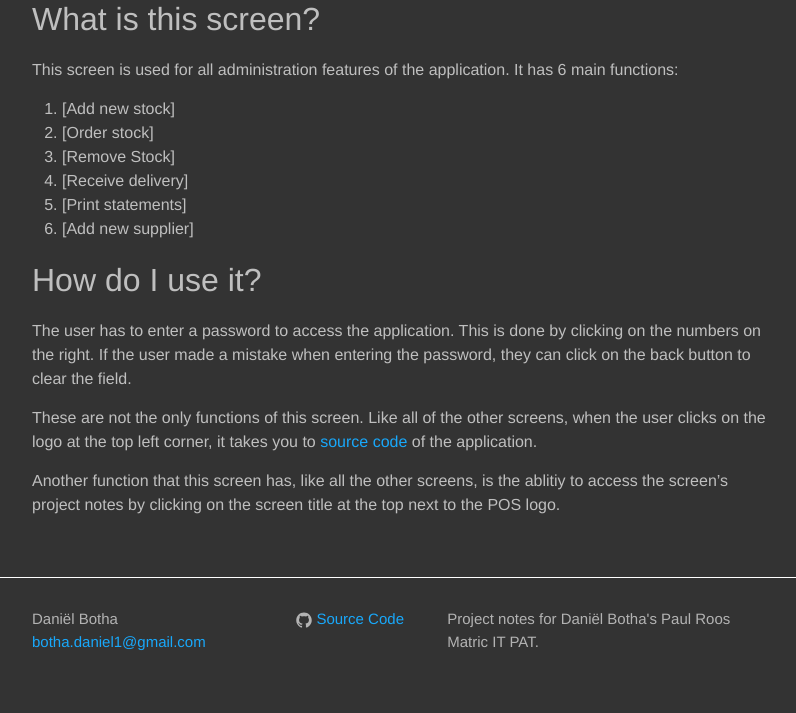
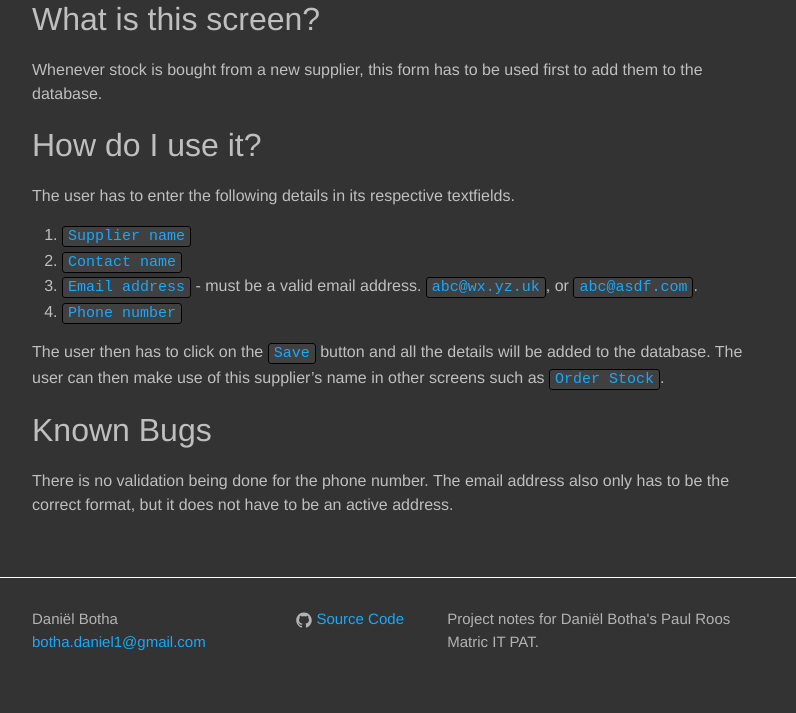
Before and after one commit to PointOfSaleSystem/pointofsalesystem.github.io, a Jekyll site: the page built from screens/k_AddNewSupplier.md, in a window 1280 px wide. Shown: the part 484-1197 px from the top of the page, without its empty margins (238-1034 px from the left). Built offline with Jekyll 4.4.1, drawn with Linux system fonts in a browser that asks for light colours.

Commit message:
newsupplier working

```diff
--- a/screens/k_AddNewSupplier.md
+++ b/screens/k_AddNewSupplier.md
@@ -6,19 +6,17 @@ permalink: /addsupplier/
 ![Add New Supplier](http://i.imgur.com/z1PUkCM.png)
 
 ##What is this screen?
-This screen is used for all administration features of the application. It has 6 main functions:
-
-1. [Add new stock]
-2. [Order stock]
-3. [Remove Stock]
-4. [Receive delivery]
-5. [Print statements]
-6. [Add new supplier]
+Whenever stock is bought from a new supplier, this form has to be used first to add them to the database.
 
 ##How do I use it?
-The user has to enter a password to access the application. This is done by clicking on the numbers on the right. If the user made a mistake when entering the password, they can click on the back button to clear the field.
+The user has to enter the following details in its respective textfields.
 
+1. `Supplier name`
+2. `Contact name`
+3. `Email address` - must be a valid email address. `abc@wx.yz.uk`, or `abc@asdf.com`.
+4. `Phone number`
 
-These are not the only functions of this screen. Like all of the other screens, when the user clicks on the logo at the top left corner, it takes you to [source code](https://github.com/iggnoreza/PointOfSaleSystem) of the application.
+The user then has to click on the `Save` button and all the details will be added to the database. The user can then make use of this supplier's name in other screens such as `Order Stock`.
 
-Another function that this screen has, like all the other screens, is the ablitiy to access the screen's project notes by clicking on the screen title at the top next to the POS logo.
+##Known Bugs
+There is no validation being done for the phone number. The email address also only has to be the correct format, but it does not have to be an active address.
```
